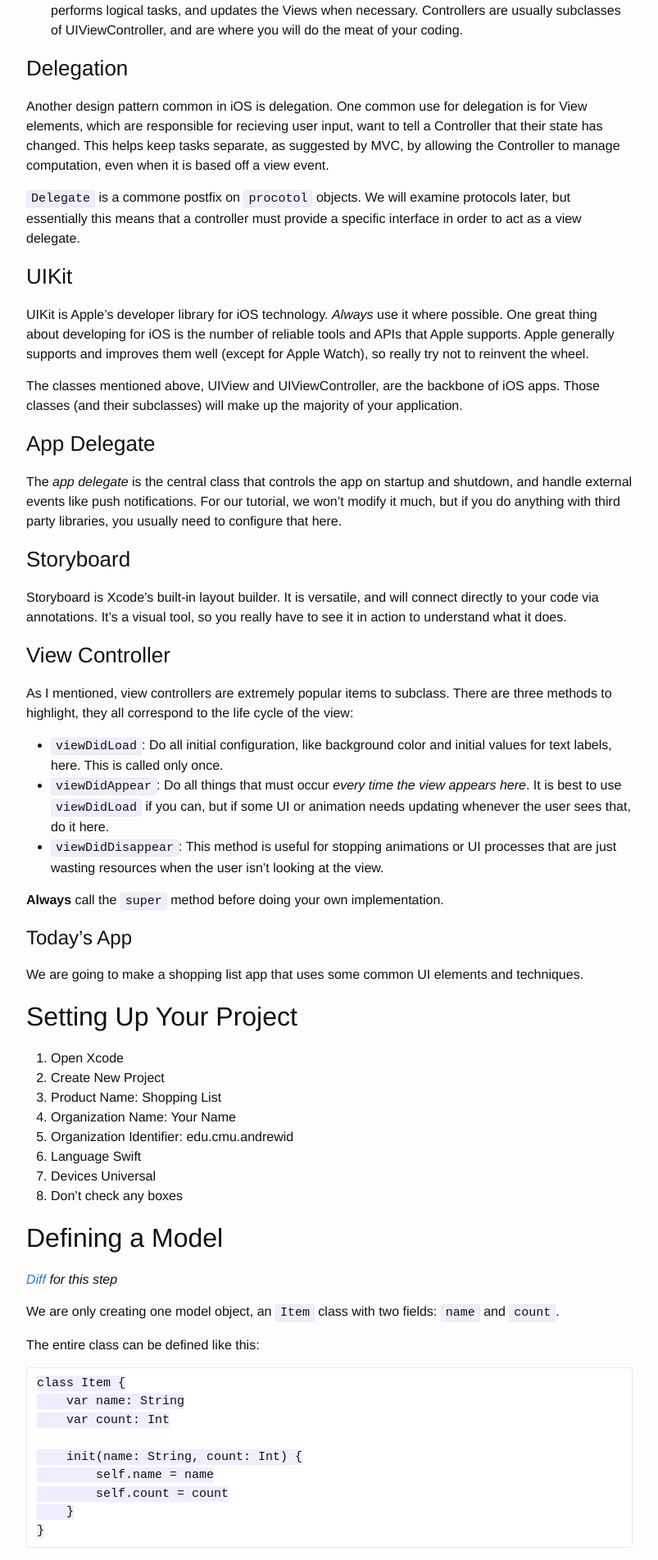
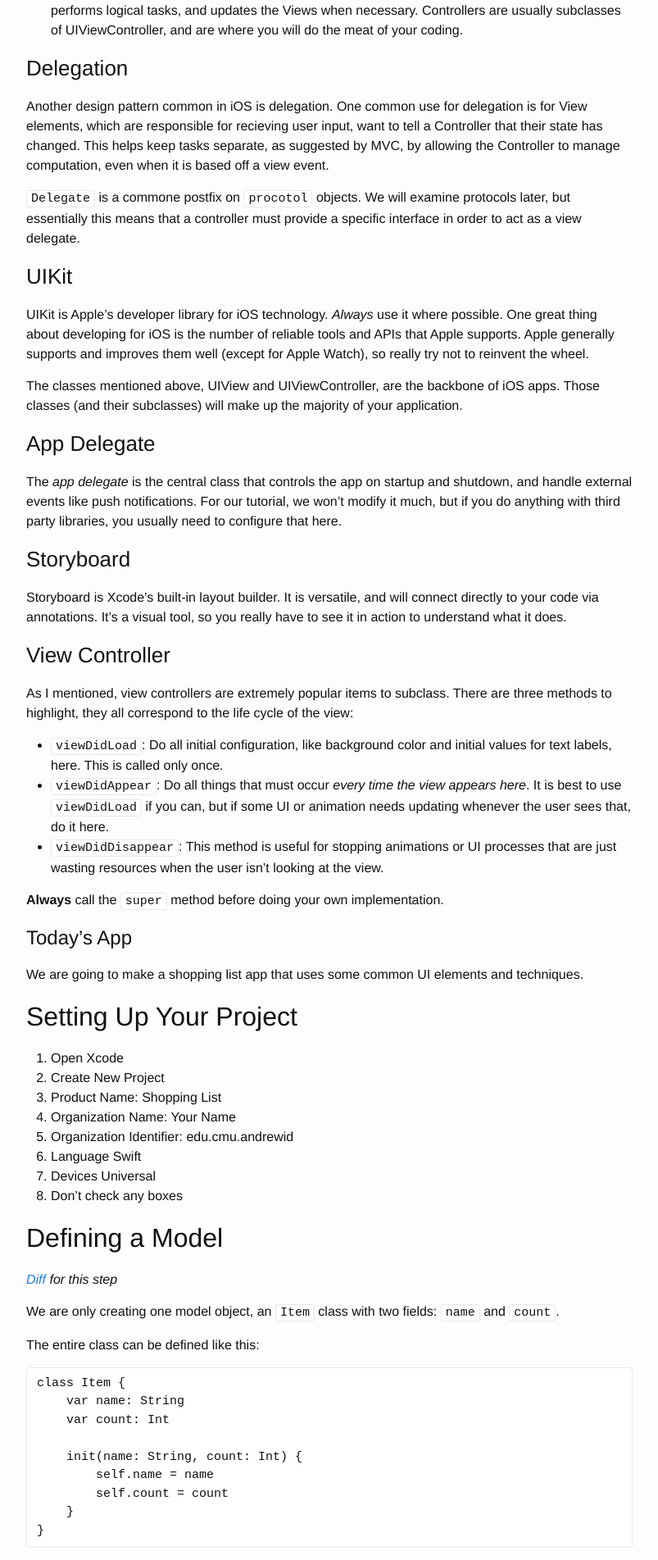
Before and after one commit to ScottyLabs/IntroToSwift, a Jekyll site: the page built from ios.md, in a window 1280 px wide. Shown: the part 661-2564 px from the top of the page at 82% size, without its empty margins (238-1041 px from the left). Built offline with Jekyll 4.4.1, drawn with Linux system fonts in a browser that asks for light colours; Markdown is read by kramdown in place of the engine named in the settings.

```diff
--- a/_config.yml
+++ b/_config.yml
@@ -8,7 +8,7 @@ url: "http://skottyk.github.io" # the base hostname & protocol for your site
 github_username:  SkottyK
 
 # Build settings
-markdown: redcarpet
+markdown: kramdown
 highlight: pygments
 
 redcarpet:
--- a/css/main.scss
+++ b/css/main.scss
@@ -47,3 +47,8 @@ $on-laptop:        800px;
         "layout",
         "syntax-highlighting"
 ;
+
+// Remove theme background for code
+pre, code {
+    background-color: #FFF;
+}
```
